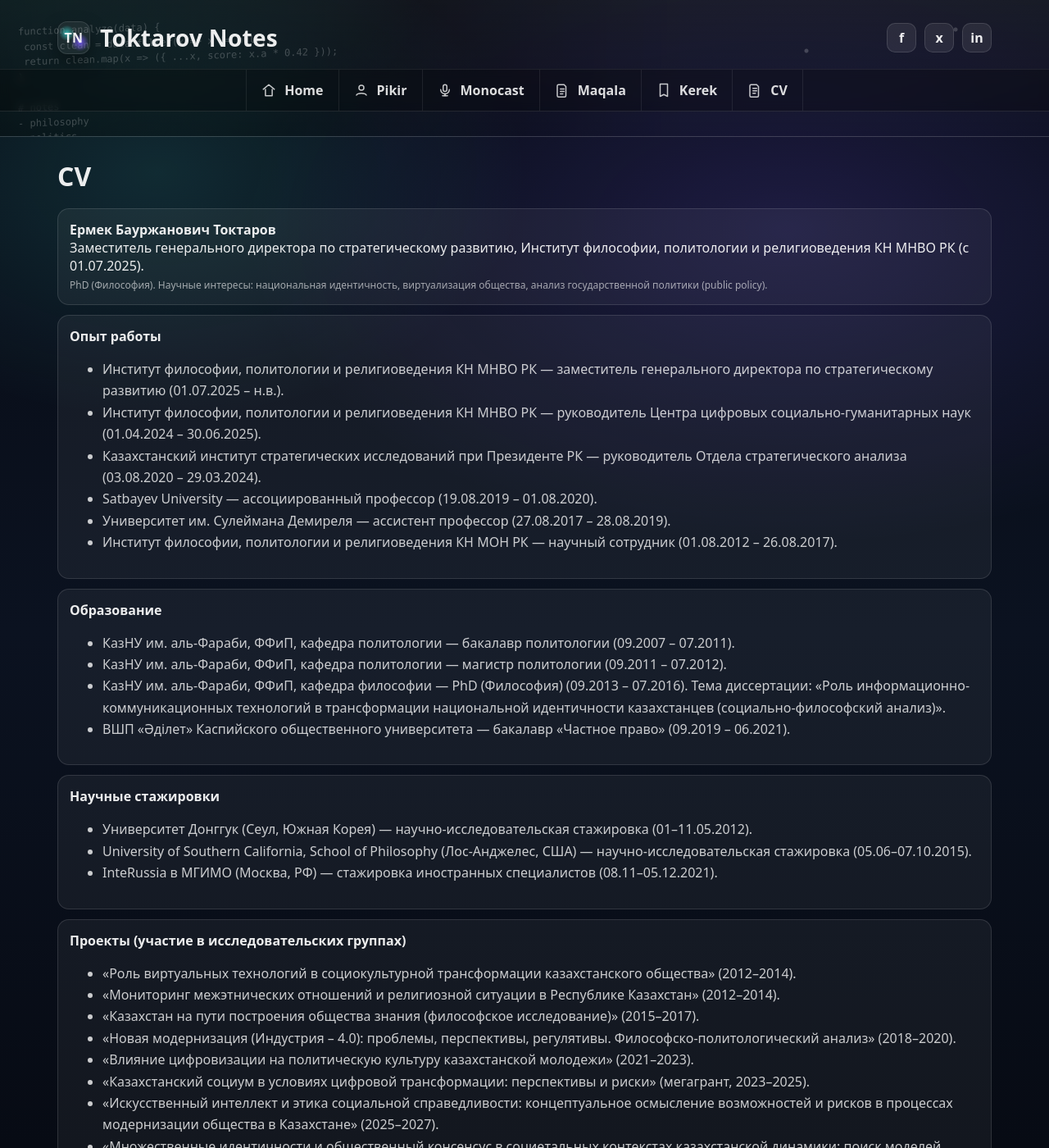
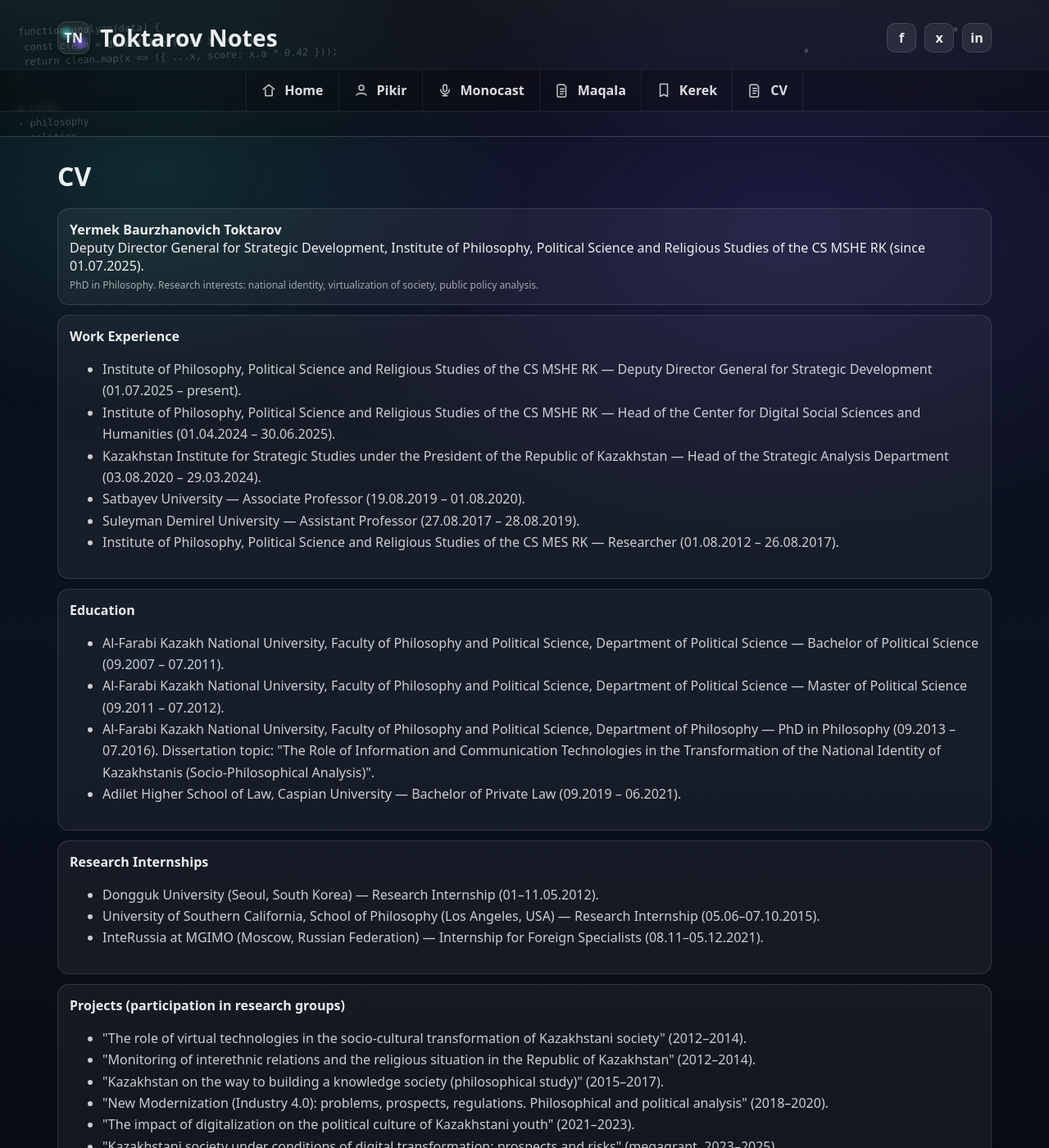
Before and after one commit to ermekuss/blog, a Jekyll site: the page built from cv.md, in a window 1280 px wide and 1400 px high. Shown: the whole window at 82% size. Built offline with Jekyll 4.4.1, drawn with Linux system fonts in a browser that asks for light colours; some of the changed text lies outside the part shown.

Commit message:
Update cv.md

```diff
--- a/cv.md
+++ b/cv.md
@@ -8,111 +8,109 @@ permalink: /cv/
   <div class="container">
     <h1>CV</h1>
 
-    <div class="list">
+<div class="list">
 
-      <div class="item">
-        <strong>Ермек Бауржанович Токтаров</strong><br>
-        Заместитель генерального директора по стратегическому развитию, Институт философии, политологии и религиоведения КН МНВО РК (с 01.07.2025).<br>
-        <span class="small">PhD (Философия). Научные интересы: национальная идентичность, виртуализация общества, анализ государственной политики (public policy).</span>
-      </div>
+  <div class="item">
+    <strong>Yermek Baurzhanovich Toktarov</strong><br>
+    Deputy Director General for Strategic Development, Institute of Philosophy, Political Science and Religious Studies of the CS MSHE RK (since 01.07.2025).<br>
+    <span class="small">PhD in Philosophy. Research interests: national identity, virtualization of society, public policy analysis.</span>
+  </div>
 
-      <div class="item">
-        <strong>Опыт работы</strong>
-        <ul>
-          <li>Институт философии, политологии и религиоведения КН МНВО РК — заместитель генерального директора по стратегическому развитию (01.07.2025 – н.в.).</li>
-          <li>Институт философии, политологии и религиоведения КН МНВО РК — руководитель Центра цифровых социально-гуманитарных наук (01.04.2024 – 30.06.2025).</li>
-          <li>Казахстанский институт стратегических исследований при Президенте РК — руководитель Отдела стратегического анализа (03.08.2020 – 29.03.2024).</li>
-          <li>Satbayev University — ассоциированный профессор (19.08.2019 – 01.08.2020).</li>
-          <li>Университет им. Сулеймана Демиреля — ассистент профессор (27.08.2017 – 28.08.2019).</li>
-          <li>Институт философии, политологии и религиоведения КН МОН РК — научный сотрудник (01.08.2012 – 26.08.2017).</li>
-        </ul>
-      </div>
+  <div class="item">
+    <strong>Work Experience</strong>
+    <ul>
+      <li>Institute of Philosophy, Political Science and Religious Studies of the CS MSHE RK — Deputy Director General for Strategic Development (01.07.2025 – present).</li>
+      <li>Institute of Philosophy, Political Science and Religious Studies of the CS MSHE RK — Head of the Center for Digital Social Sciences and Humanities (01.04.2024 – 30.06.2025).</li>
+      <li>Kazakhstan Institute for Strategic Studies under the President of the Republic of Kazakhstan — Head of the Strategic Analysis Department (03.08.2020 – 29.03.2024).</li>
+      <li>Satbayev University — Associate Professor (19.08.2019 – 01.08.2020).</li>
+      <li>Suleyman Demirel University — Assistant Professor (27.08.2017 – 28.08.2019).</li>
+      <li>Institute of Philosophy, Political Science and Religious Studies of the CS MES RK — Researcher (01.08.2012 – 26.08.2017).</li>
+    </ul>
+  </div>
 
-      <div class="item">
-        <strong>Образование</strong>
-        <ul>
-          <li>КазНУ им. аль-Фараби, ФФиП, кафедра политологии — бакалавр политологии (09.2007 – 07.2011).</li>
-          <li>КазНУ им. аль-Фараби, ФФиП, кафедра политологии — магистр политологии (09.2011 – 07.2012).</li>
-          <li>КазНУ им. аль-Фараби, ФФиП, кафедра философии — PhD (Философия) (09.2013 – 07.2016). Тема диссертации: «Роль информационно-коммуникационных технологий в трансформации национальной идентичности казахстанцев (социально-философский анализ)».</li>
-          <li>ВШП «Әділет» Каспийского общественного университета — бакалавр «Частное право» (09.2019 – 06.2021).</li>
-        </ul>
-      </div>
+  <div class="item">
+    <strong>Education</strong>
+    <ul>
+      <li>Al-Farabi Kazakh National University, Faculty of Philosophy and Political Science, Department of Political Science — Bachelor of Political Science (09.2007 – 07.2011).</li>
+      <li>Al-Farabi Kazakh National University, Faculty of Philosophy and Political Science, Department of Political Science — Master of Political Science (09.2011 – 07.2012).</li>
+      <li>Al-Farabi Kazakh National University, Faculty of Philosophy and Political Science, Department of Philosophy — PhD in Philosophy (09.2013 – 07.2016). Dissertation topic: "The Role of Information and Communication Technologies in the Transformation of the National Identity of Kazakhstanis (Socio-Philosophical Analysis)".</li>
+      <li>Adilet Higher School of Law, Caspian University — Bachelor of Private Law (09.2019 – 06.2021).</li>
+    </ul>
+  </div>
 
-      <div class="item">
-        <strong>Научные стажировки</strong>
-        <ul>
-          <li>Университет Донггук (Сеул, Южная Корея) — научно-исследовательская стажировка (01–11.05.2012).</li>
-          <li>University of Southern California, School of Philosophy (Лос-Анджелес, США) — научно-исследовательская стажировка (05.06–07.10.2015).</li>
-          <li>InteRussia в МГИМО (Москва, РФ) — стажировка иностранных специалистов (08.11–05.12.2021).</li>
-        </ul>
-      </div>
+  <div class="item">
+    <strong>Research Internships</strong>
+    <ul>
+      <li>Dongguk University (Seoul, South Korea) — Research Internship (01–11.05.2012).</li>
+      <li>University of Southern California, School of Philosophy (Los Angeles, USA) — Research Internship (05.06–07.10.2015).</li>
+      <li>InteRussia at MGIMO (Moscow, Russian Federation) — Internship for Foreign Specialists (08.11–05.12.2021).</li>
+    </ul>
+  </div>
 
-      <div class="item">
-        <strong>Проекты (участие в исследовательских группах)</strong>
-        <ul>
-          <li>«Роль виртуальных технологий в социокультурной трансформации казахстанского общества» (2012–2014).</li>
-          <li>«Мониторинг межэтнических отношений и религиозной ситуации в Республике Казахстан» (2012–2014).</li>
-          <li>«Казахстан на пути построения общества знания (философское исследование)» (2015–2017).</li>
-          <li>«Новая модернизация (Индустрия – 4.0): проблемы, перспективы, регулятивы. Философско-политологический анализ» (2018–2020).</li>
-          <li>«Влияние цифровизации на политическую культуру казахстанской молодежи» (2021–2023).</li>
-          <li>«Казахстанский социум в условиях цифровой трансформации: перспективы и риски» (мегагрант, 2023–2025).</li>
-          <li>«Искусственный интеллект и этика социальной справедливости: концептуальное осмысление возможностей и рисков в процессах модернизации общества в Казахстане» (2025–2027).</li>
-          <li>«Множественные идентичности и общественный консенсус в социетальных контекстах казахстанской динамики: поиск моделей гражданского единства в условиях гибридных вызовов» (2026–2028).</li>
-        </ul>
-        <span class="small">Всего опубликовано 29 научных трудов (статьи, главы в коллективных монографиях, материалы конференций).</span>
-      </div>
+  <div class="item">
+    <strong>Projects (participation in research groups)</strong>
+    <ul>
+      <li>"The role of virtual technologies in the socio-cultural transformation of Kazakhstani society" (2012–2014).</li>
+      <li>"Monitoring of interethnic relations and the religious situation in the Republic of Kazakhstan" (2012–2014).</li>
+      <li>"Kazakhstan on the way to building a knowledge society (philosophical study)" (2015–2017).</li>
+      <li>"New Modernization (Industry 4.0): problems, prospects, regulations. Philosophical and political analysis" (2018–2020).</li>
+      <li>"The impact of digitalization on the political culture of Kazakhstani youth" (2021–2023).</li>
+      <li>"Kazakhstani society under conditions of digital transformation: prospects and risks" (megagrant, 2023–2025).</li>
+      <li>"Artificial intelligence and the ethics of social justice: conceptual understanding of opportunities and risks in the modernization processes of society in Kazakhstan" (2025–2027).</li>
+      <li>"Multiple identities and social consensus in the societal contexts of Kazakhstani dynamics: search for models of civic unity under hybrid challenges" (2026–2028).</li>
+    </ul>
+    <span class="small">A total of 29 scientific works published (articles, chapters in collective monographs, conference proceedings).</span>
+  </div>
 
-      <div class="item">
-        <strong>Публикации 2025 г.:</strong>
-        <ul>
-          <li>Sailau K., Dabyltayeva M., Ibraimova A., Toktarov Y. Public Trust and Perception of Justice in Law Enforcement in Kazakhstan. <em>Changing Societies &amp; Personalities</em>, 2025, 3(9), 682–705. DOI: 10.15826/csp.2025.9.3.348</li>
-          <li>Sikhimbayeva D., Zhanabayeva D., Toktarov Y., Bakytzhan S. Islam, Securitization, and Secularism in Post-Soviet Kazakhstan: Negotiating Identity and State Policy. <em>Millah: Journal of Religious Studies</em>, 2025, 2(24), 907–936. DOI: 10.20885/millah.vol24.iss2.ar11</li>
-          <li>Сағиқызы А., Токтаров Е., Қоңырбаева К. Онтологические параметры идеала социальной справедливости. <em>Аль-Фараби</em>, 2025, №1(89), 62–74. DOI: 10.48010/2025.1/1999-5911.05</li>
-          <li>Качеев Д., Токтаров Е., Оспанов Т. Қазақстанның жалпыұлттық құндылықтары қоғамдық сананы трансформациялаудың факторы ретінде. <em>Қоғам және Дәуір</em>, 2025, №3(87), 6–15. DOI: 10.52536/2788-5860.2025.86.3.001</li>
-          <li>Качеев Д., Токтаров Е., Оспанов Т. Некоторые аспекты идеологического процесса в Казахстане: национальная идентичность и гражданское общество. <em>Казахстан-Спектр</em>, 2025, №2(113), 24–32. DOI: 10.52536/2415-8216.2025.114.2.002</li>
-        </ul>
-      </div>
+  <div class="item">
+    <strong>Publications of 2025:</strong>
+    <ul>
+      <li>Sailau K., Dabyltayeva M., Ibraimova A., Toktarov Y. Public Trust and Perception of Justice in Law Enforcement in Kazakhstan. <em>Changing Societies &amp; Personalities</em>, 2025, 3(9), 682–705. DOI: 10.15826/csp.2025.9.3.348</li>
+      <li>Sikhimbayeva D., Zhanabayeva D., Toktarov Y., Bakytzhan S. Islam, Securitization, and Secularism in Post-Soviet Kazakhstan: Negotiating Identity and State Policy. <em>Millah: Journal of Religious Studies</em>, 2025, 2(24), 907–936. DOI: 10.20885/millah.vol24.iss2.ar11</li>
+      <li>Saghikyzy A., Toktarov Y., Konyrbayeva K. Ontological parameters of the ideal of social justice. <em>Al-Farabi</em>, 2025, No. 1(89), 62–74. DOI: 10.48010/2025.1/1999-5911.05</li>
+      <li>Kacheyev D., Toktarov Y., Ospanov T. National values of Kazakhstan as a factor of transformation of public consciousness. <em>Qogam jane Dauir</em>, 2025, No. 3(87), 6–15. DOI: 10.52536/2788-5860.2025.86.3.001</li>
+      <li>Kacheyev D., Toktarov Y., Ospanov T. Some aspects of the ideological process in Kazakhstan: national identity and civil society. <em>Kazakhstan-Spectrum</em>, 2025, No. 2(113), 24–32. DOI: 10.52536/2415-8216.2025.114.2.002</li>
+    </ul>
+  </div>
 
-      <div class="item">
-        <strong>Профили и идентификаторы</strong>
-        <ul>
-          <li>ORCID: 0000-0002-8691-5222</li>
-          <li>Scopus AuthorID: 5714465310</li>
-          <li>Web of Science ResearcherID (Publons): P-8888-2014</li>
-          <li>SPIN (РИНЦ): 2154-2211</li>
-          <li>Google Scholar: https://scholar.google.com/citations?hl=ru&amp;user=p_b0wQMAAAAJ</li>
-        </ul>
-      </div>
+  <div class="item">
+    <strong>Profiles and Identifiers</strong>
+    <ul>
+      <li>ORCID: 0000-0002-8691-5222</li>
+      <li>Scopus AuthorID: 5714465310</li>
+      <li>Web of Science ResearcherID (Publons): P-8888-2014</li>
+      <li>SPIN (RINC): 2154-2211</li>
+      <li>Google Scholar: https://scholar.google.com/citations?hl=ru&amp;user=p_b0wQMAAAAJ</li>
+    </ul>
+  </div>
 
-      <div class="item">
-        <strong>Языки</strong>
-        <ul>
-          <li>Казахский — родной.</li>
-          <li>Русский — в совершенстве.</li>
-          <li>Английский — Upper-Intermediate (Academic IELTS 6.5, 02.2015).</li>
-        </ul>
-      </div>
+  <div class="item">
+    <strong>Languages</strong>
+    <ul>
+      <li>Kazakh — Native.</li>
+      <li>Russian — Fluent.</li>
+      <li>English — Upper-Intermediate (Academic IELTS 6.5, 02.2015).</li>
+    </ul>
+  </div>
 
-      <div class="item">
-        <strong>Награды</strong>
-        <ul>
-          <li>Медаль «Ерен еңбегі үшін» (21.10.2025).</li>
-          <li>Нагрудный знак МНВО РК «Ғылымды дамытуға сіңірген еңбегі үшін» №00925 (21.10.2024).</li>
-          <li>Благодарственное письмо Президента РК за участие в организации и проведении референдума (10.2024).</li>
-          <li>Благодарственное письмо Президента РК за участие в организации и проведении референдума (06.2022).</li>
-          <li>Благодарственное письмо Государственного Советника РК ко Дню Республики (10.2023).</li>
-          <li>Премия акима Алматинской области «Көшбасшы-2017» («Үздік жас ғалым»).</li>
-        </ul>
-      </div>
+  <div class="item">
+    <strong>Awards</strong>
+    <ul>
+      <li>Medal "Ерен еңбегі үшін" (For Distinguished Labor) (21.10.2025).</li>
+      <li>Badge of the MSHE RK "Ғылымды дамытуға сіңірген еңбегі үшін" (For contribution to the development of science) No. 00925 (21.10.2024).</li>
+      <li>Letter of Appreciation from the President of the Republic of Kazakhstan for participation in organizing and conducting the referendum (10.2024).</li>
+      <li>Letter of Appreciation from the President of the Republic of Kazakhstan for participation in organizing and conducting the referendum (06.2022).</li>
+      <li>Letter of Appreciation from the State Counselor of the Republic of Kazakhstan on the occasion of Republic Day (10.2023).</li>
+      <li>Almaty Region Akim's Award "Koshbasshy-2017" ("Best Young Scientist").</li>
+    </ul>
+  </div>
 
-      <div class="item">
-        <strong>Общественная деятельность</strong>
-        <ul>
-          <li>Учёный секретарь Казахстанского философского конгресса (с 09.2016).</li>
-          <li>Председатель Совета по науке при Фонде Нурсултана Назарбаева (с 03.2021).</li>
-          <li>Член Президиума Совета молодых учёных НАН при Президенте РК (с 01.2025).</li>
-        </ul>
-      </div>
-    </div>
+  <div class="item">
+    <strong>Public Activities</strong>
+    <ul>
+      <li>Chairman of the Science Council under the Nursultan Nazarbayev Foundation (since 03.2021).</li>
+      <li>Member of the Council of Young Scientists of the National Academy of Sciences under the President of the Republic of Kazakhstan (since 01.2025).</li>
+    </ul>
   </div>
+</div>
 </section>
```
